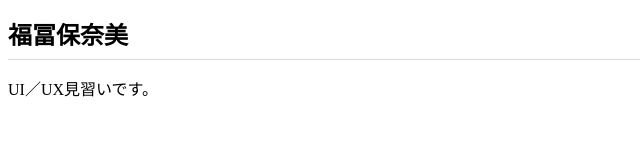
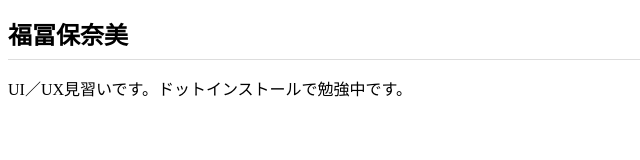
Before and after one commit to Fukutomi1122/fukutomi.github.io, a plain HTML site: page index.html in a window 1280 px wide. Shown: the whole page, without its empty margins (0-640 px from the left). Drawn offline with Linux system fonts and the light colour scheme.

Commit message:
Add files via upload

```diff
--- a/index.html
+++ b/index.html
@@ -7,7 +7,7 @@
   </head>
   <body>
     <h1>福冨保奈美</h1>
-    <p>UI／UX見習いです。</p>
+    <p>UI／UX見習いです。ドットインストールで勉強中です。</p>
   </body>
 
 </html>
```
